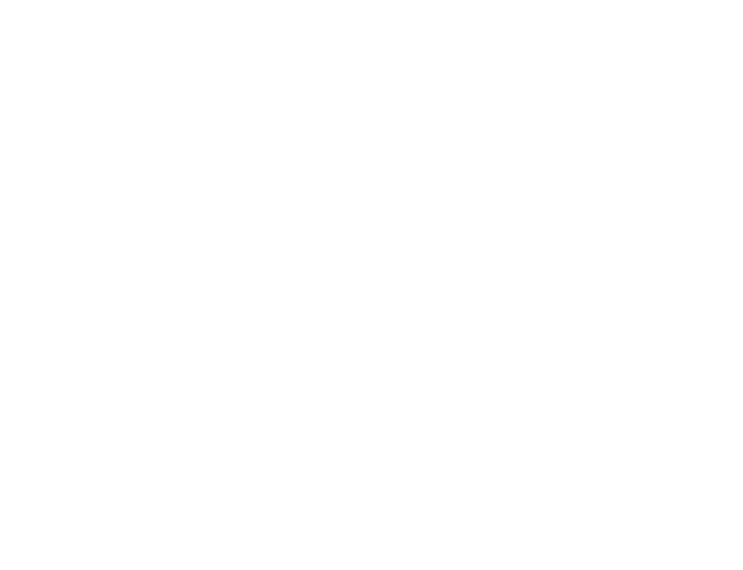
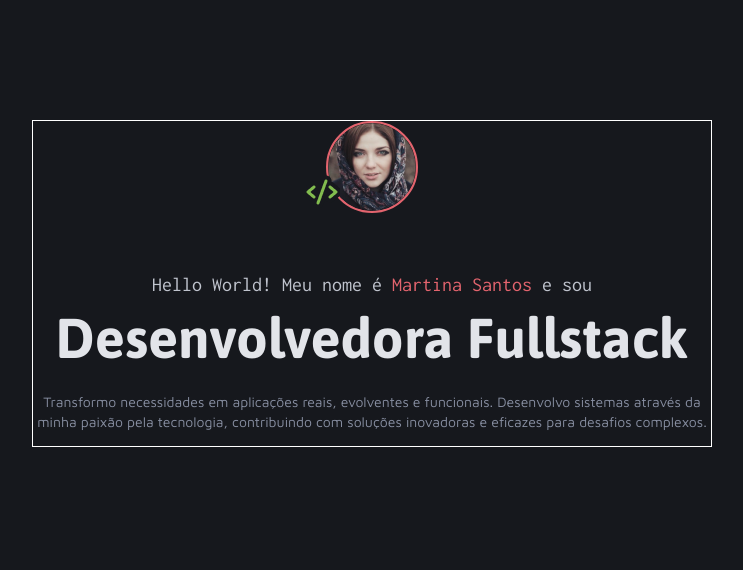
Before and after one commit to paulloroberto63/portfolio-dev, a plain HTML site: page index.html in a window 1280 px wide. Shown: the whole page, without its empty margins (268-1011 px from the left). Drawn offline with Linux system fonts and the light colour scheme.

Commit message:
estruturando o header

```diff
--- a/global.css
+++ b/global.css
@@ -18,6 +18,19 @@
     --gray-500: #C0C4CE;
     --gray-600: #E2E4E9;
 
+    --font-family-asap: 'Asap', sans-serif;
+    --title-lg: 700 56px/120% var(--font-family-asap);
+    --title-md: 700 24px/120% var(--font-family-asap);
+    --title-sm: 700 16px/120% var(--font-family-asap);
 
+    --font-family-inconsolata: 'Inconsolata', monospace;
+    --subtitle: 400 20px/120% var(--font-family-inconsolata);
 
+    --font-family-maven-pro: 'Maven Pro', sans-serif;
+    --text-md: 400 16px/140% var(--font-family-maven-pro);
+    --text-sm: 400 14px/140% var(--font-family-maven-pro);
 }
+
+body {
+    background-color: var(--gray-200);
+}
--- /dev/null
+++ b/header.css
@@ -0,0 +1,55 @@
+#info {
+    width: 1040px;
+    height: 447px;
+    margin: auto;
+    margin-top: 120px;
+    display: flex;
+    justify-content: center;
+ }
+
+#info  h2{
+   font: var(--subtitle);
+   color: var(--gray-500);
+}
+
+#info span {
+    color: var(--red-color);
+}
+
+#info  h1{
+    margin-top: 8px;
+    font: var(--title-lg);
+    color: var(--gray-600);
+}
+
+#info p {
+    font: var(--text-sm);
+    color: var(--gray-400);
+    margin-top: 20px;
+}
+
+header {
+    width: 680px;
+    height: 327px;
+    display: flex;
+    flex-direction: column;
+    align-items: center;
+    text-align: center;
+    border: 1px solid white;
+
+}
+
+header img:nth-child(1){
+   margin-bottom: 56px;
+   border: 2px solid var(--red-color);
+   border-radius: 999px;
+   position: relative;
+
+}
+
+header img:nth-child(2){
+    position: absolute;
+    top: 175px;
+    left: 570px;
+
+ }
--- a/index.css
+++ b/index.css
@@ -0,0 +1,2 @@
+@import url(global.css);
+@import url(header.css);
--- a/index.html
+++ b/index.html
@@ -1,11 +1,37 @@
 <!DOCTYPE html>
 <html lang="pt-br">
 <head>
+    <link rel="preconnect" href="https://fonts.googleapis.com">
+    <link rel="preconnect" href="https://fonts.gstatic.com" crossorigin>
     <meta charset="UTF-8">
     <meta name="viewport" content="width=device-width, initial-scale=1.0">
     <title>Portfolio dev</title>
+    <link rel="stylesheet" href="index.css">
+   <link href="https://fonts.googleapis.com/css2?family=Asap:ital,wght@0,100..900;1,100..900&family=Inconsolata:wght@200..900&family=Maven+Pro:wght@400..900&display=swap" rel="stylesheet">
 </head>
 <body>
+    <div id="intro">
+        <div id="info">
+        <header>
+          <div class="avatar">
+            <img src="/assets/images/Image (4).png" alt="Martina Santos"/>
+            <img src="assets/images/Vector.png" alt="Vetor">
+        </div>
+         <h2>Hello World! Meu nome é <span>Martina Santos</span> e sou</h2>
+          <h1>Desenvolvedora Fullstack</h1>
+          <p>Transformo necessidades em aplicações reais, evolventes e funcionais. Desenvolvo sistemas através da minha paixão pela tecnologia,
+            contribuindo com soluções inovadoras e eficazes para desafios complexos.</p>
+    </header>
+    </div>
+    </div>
+<div id="projects">
 
+</div>
+<div id="services">
+
+</div>
+<div id="contact">
+
+</div>
 </body>
 </html>
```
Also changed, not shown: assets/icons/Code.svg (added), assets/icons/Vector.svg (added), assets/images/Image (4).png (added), assets/images/Vector.png (added), assets/images/intro.png (renamed from assets/images/Background_Intro.png).
